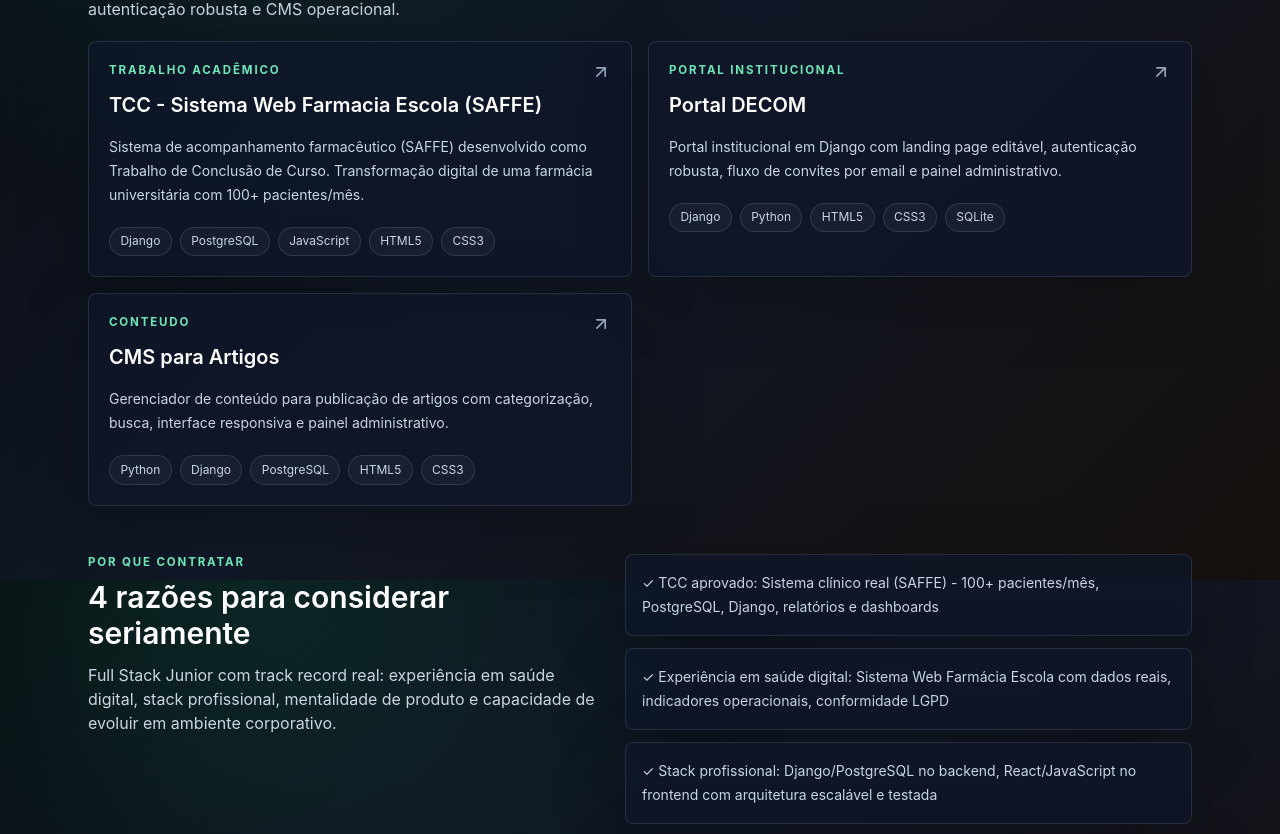
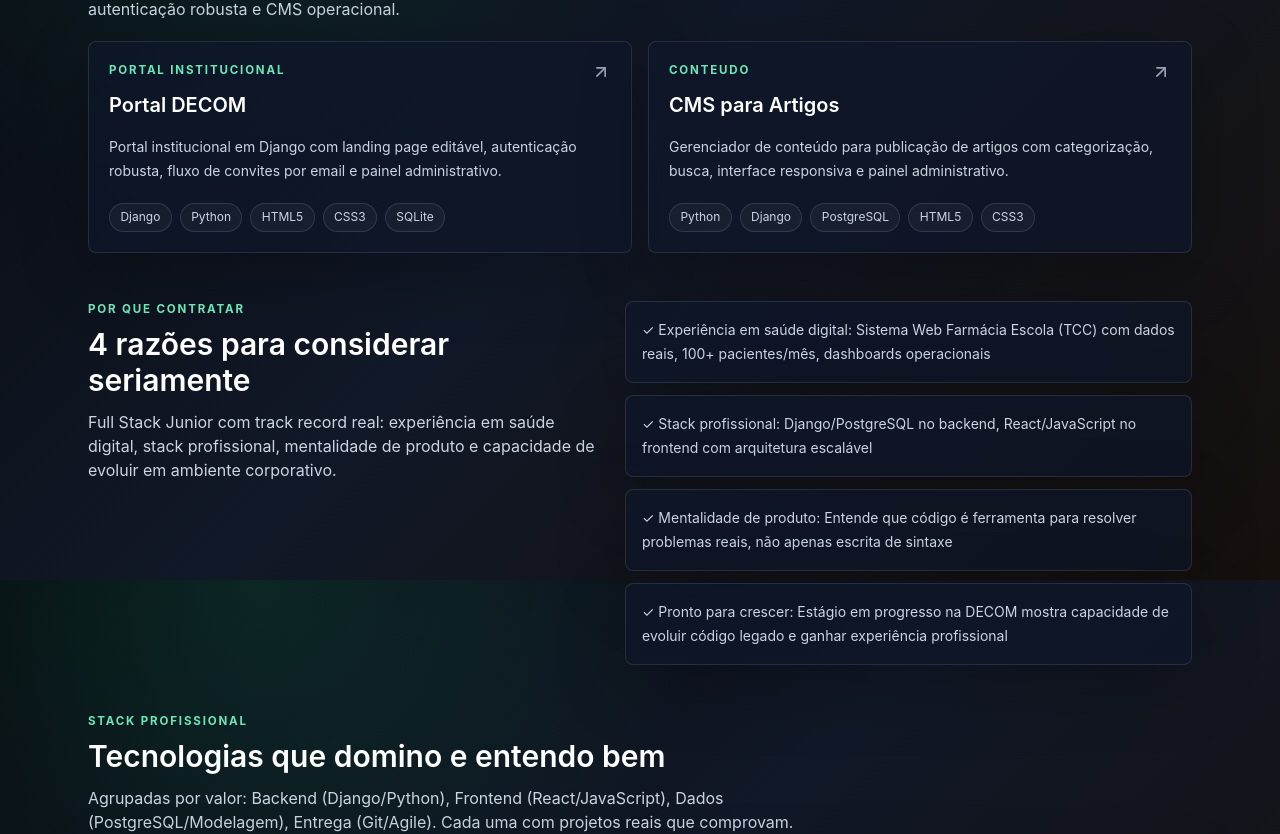
Before and after one commit to EnicarlosJr/Portfolio, a React (Vite) app: page /#/ in a window 1280 px wide. Shown: the part 1820-2654 px from the top of the page. Built offline with nearby package versions, Linux system fonts and the light colour scheme.

Commit message:
TCC integrado ao projeto Farmacia Escola

```diff
--- a/src/data/profile.js
+++ b/src/data/profile.js
@@ -91,40 +91,6 @@ export const experiences = [
 
 export const projects = [
   {
-    id: 'tcc',
-    title: 'TCC - Sistema Web Farmacia Escola (SAFFE)',
-    category: 'Trabalho acadêmico',
-    summary:
-      'Sistema de acompanhamento farmacêutico (SAFFE) desenvolvido como Trabalho de Conclusão de Curso. Transformação digital de uma farmácia universitária com 100+ pacientes/mês.',
-    problem:
-      'Farmácia Escola da UFVJM operava com planilhas e fichas físicas: sem rastreabilidade, difícil análise de dados, impossível gerar relatórios para pesquisa científica e gestão.',
-    solution:
-      'Sistema web completo com Django/PostgreSQL para gestão clínica: cadastro de pacientes, consultas, anamneses, avaliação farmacêutica (RNM), planos de atuação, dashboards e relatórios automatizados.',
-    impact: [
-      'Centralização: Base de dados estruturada para 100+ pacientes/mês atendidos.',
-      'Indicadores: Dashboards com métricas operacionais, PRMs identificados e resolvidos, padrões clínicos.',
-      'Pesquisa: Fundação para pesquisas científicas baseadas em dados reais de saúde digital.',
-      'Ensino: Experiência prática para estudantes de Farmácia em ambiente profissional estruturado.',
-    ],
-    stack: ['Django', 'PostgreSQL', 'JavaScript', 'HTML5', 'CSS3', 'Chart.js', 'Python', 'Design Centrado no Usuário'],
-    architecture: [
-      'Backend monolítico Django com separação por domínios clínicos: pacientes, consultas, anamneses, avaliações.',
-      'Banco relacional PostgreSQL com schema para entidades clínicas seguindo Método Dáder.',
-      'Frontend com templates server-rendered + JavaScript interativo para dashboards e UX responsiva.',
-      'Autenticação granular: farmacêutico responsável, alunos, convidados com controle de acesso.',
-      'Testes automatizados, rastreabilidade de ações (logs), conformidade LGPD.',
-    ],
-    nextSteps: ['Homologação na Superintendência de TI (STI) da UFVJM', 'Deploy em ambiente institucional de produção', 'Testes de carga e segurança', 'Documentação de operação para equipe clínica'],
-    repository: 'https://github.com/EnicarlosJr/FarmaciaEscola',
-    document: 'TCC - Enicarlos Junior - 2025 (Documento disponível sob demanda)',
-    highlights: [
-      'Projeto real com 100+ pacientes/mês',
-      'Problema autêntico: transformou processo manual em sistema estruturado',
-      'Validação contínua com usuários finais: farmacêutica responsável e equipe clínica',
-      'Pronto para produção: testado, documentado e alinhado a regulamentações (LGPD, CNES)',
-    ],
-  },
-  {
     id: 'decom',
     title: 'Portal DECOM',
     category: 'Portal institucional',
@@ -173,6 +139,12 @@ export const projects = [
     ],
     nextSteps: ['Testes automatizados com pytest', 'Docker Compose para reproducibilidade', 'CI/CD pipeline', 'Deploy documentado'],
     repository: 'https://github.com/EnicarlosJr/FarmaciaEscola',
+    tcc: {
+      title: 'Trabalho de Conclusão de Curso (TCC)',
+      description: 'DESENVOLVIMENTO DE UMA SOLUÇÃO WEB PARA A FARMÁCIA ESCOLA DA UFVJM',
+      status: 'Aprovado - Jun/2025',
+      keywords: ['Saúde digital', 'Farmacovigilância', 'Método Dáder', 'Sistema clínico', 'PostgreSQL', 'Django'],
+    },
   },
   {
     id: 'cms',
@@ -202,20 +174,13 @@ export const projects = [
 ]
 
 export const recruiterSignals = [
-  '✓ TCC aprovado: Sistema clínico real (SAFFE) - 100+ pacientes/mês, PostgreSQL, Django, relatórios e dashboards',
-  '✓ Experiência em saúde digital: Sistema Web Farmácia Escola com dados reais, indicadores operacionais, conformidade LGPD',
-  '✓ Stack profissional: Django/PostgreSQL no backend, React/JavaScript no frontend com arquitetura escalável e testada',
+  '✓ Experiência em saúde digital: Sistema Web Farmácia Escola (TCC) com dados reais, 100+ pacientes/mês, dashboards operacionais',
+  '✓ Stack profissional: Django/PostgreSQL no backend, React/JavaScript no frontend com arquitetura escalável',
   '✓ Mentalidade de produto: Entende que código é ferramenta para resolver problemas reais, não apenas escrita de sintaxe',
   '✓ Pronto para crescer: Estágio em progresso na DECOM mostra capacidade de evoluir código legado e ganhar experiência profissional',
 ]
 
 export const timeline = [
-  {
-    year: 'Jun/2025',
-    title: 'Trabalho de Conclusão de Curso Aprovado',
-    subtitle: 'SAFFE - Sistema Web Farmácia Escola',
-    description: 'TCC aprovado com conceito máximo. Projeto real que transformou operação manual de uma clínica-escola em sistema estruturado com 100+ pacientes/mês. Fundamentação em saúde digital e engenharia de software.',
-  },
   {
     year: '2024 - 2025',
     title: 'Dacta',
@@ -265,8 +230,7 @@ export const techMap = {
 }
 
 export const improvementBacklog = [
-  { horizon: 'Imediato', item: 'Hospedar TCC em repositório ou documento acessível (link no GitHub ou PDF)', impact: 'Alto', effort: 'Baixo' },
   { horizon: '1 dia', item: 'Corrigir links, encoding, SEO basico e contato real', impact: 'Alto', effort: 'Baixo' },
-  { horizon: '1 semana', item: 'Publicar demos, READMEs com prints e arquitetura dos projetos (especialmente TCC)', impact: 'Muito alto', effort: 'Medio' },
-  { horizon: '1 mes', item: 'Adicionar testes, Docker, CI/CD e deploy monitorado no projeto principal (SAFFE)', impact: 'Muito alto', effort: 'Alto' },
+  { horizon: '1 semana', item: 'Publicar demos, READMEs com prints e arquitetura dos projetos', impact: 'Muito alto', effort: 'Medio' },
+  { horizon: '1 mes', item: 'Adicionar testes, Docker, CI/CD e deploy monitorado no projeto principal', impact: 'Muito alto', effort: 'Alto' },
 ]
--- a/src/pages/ProjectDetail.jsx
+++ b/src/pages/ProjectDetail.jsx
@@ -28,6 +28,20 @@ export default function ProjectDetail() {
           <Github className="h-4 w-4" aria-hidden="true" />
           Ver repositorio
         </a>
+      )}
+
+      {project.tcc && (
+        <div className="panel p-5 border-l-4 border-blue-500">
+          <p className="eyebrow text-blue-300">Trabalho de Conclusão de Curso</p>
+          <h4 className="mt-2 text-base font-semibold text-white">{project.tcc.title}</h4>
+          <p className="mt-1 text-sm text-slate-400">{project.tcc.description}</p>
+          <p className="mt-2 text-sm font-medium text-slate-300">Status: <span className="text-emerald-400">{project.tcc.status}</span></p>
+          <div className="mt-3 flex flex-wrap gap-2">
+            {project.tcc.keywords.map((keyword) => (
+              <span key={keyword} className="text-xs bg-blue-500/20 text-blue-300 px-2 py-1 rounded">{keyword}</span>
+            ))}
+          </div>
+        </div>
       )}
 
       <div className="grid gap-4 lg:grid-cols-3">
```
